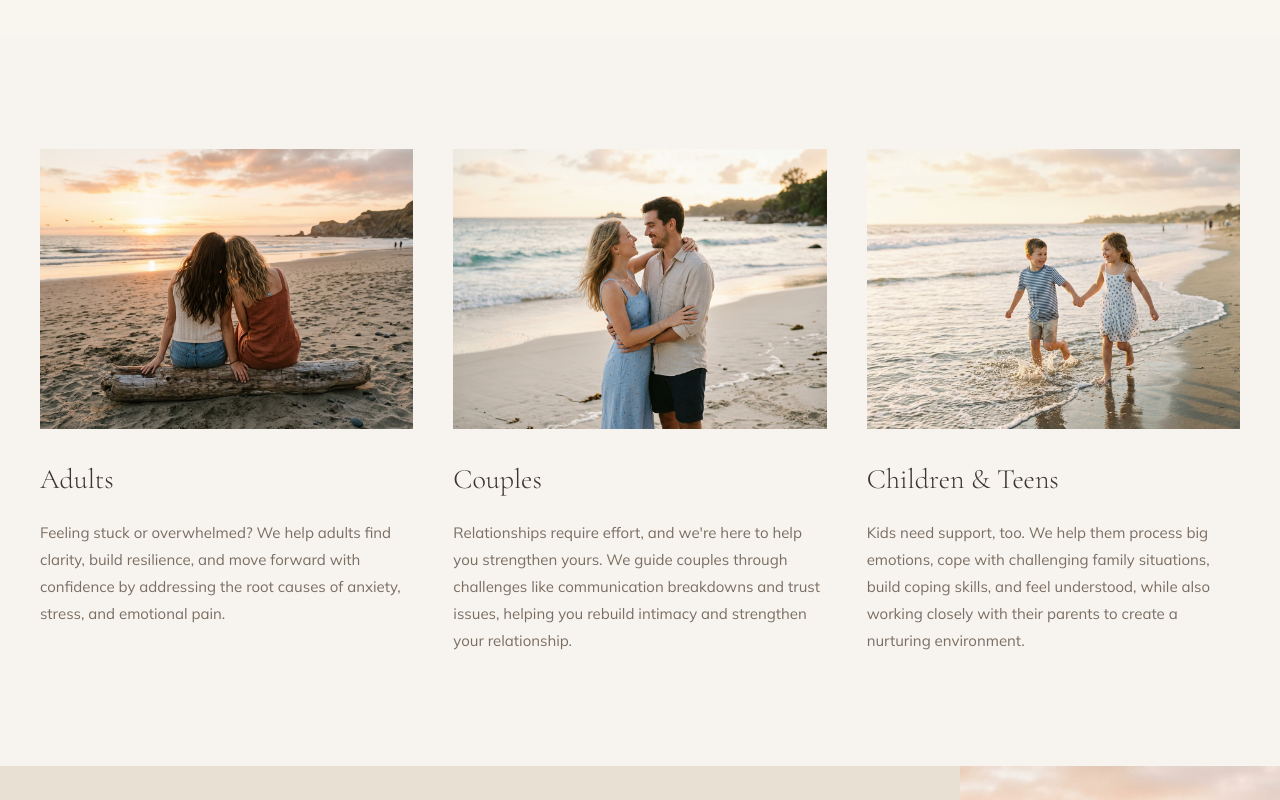
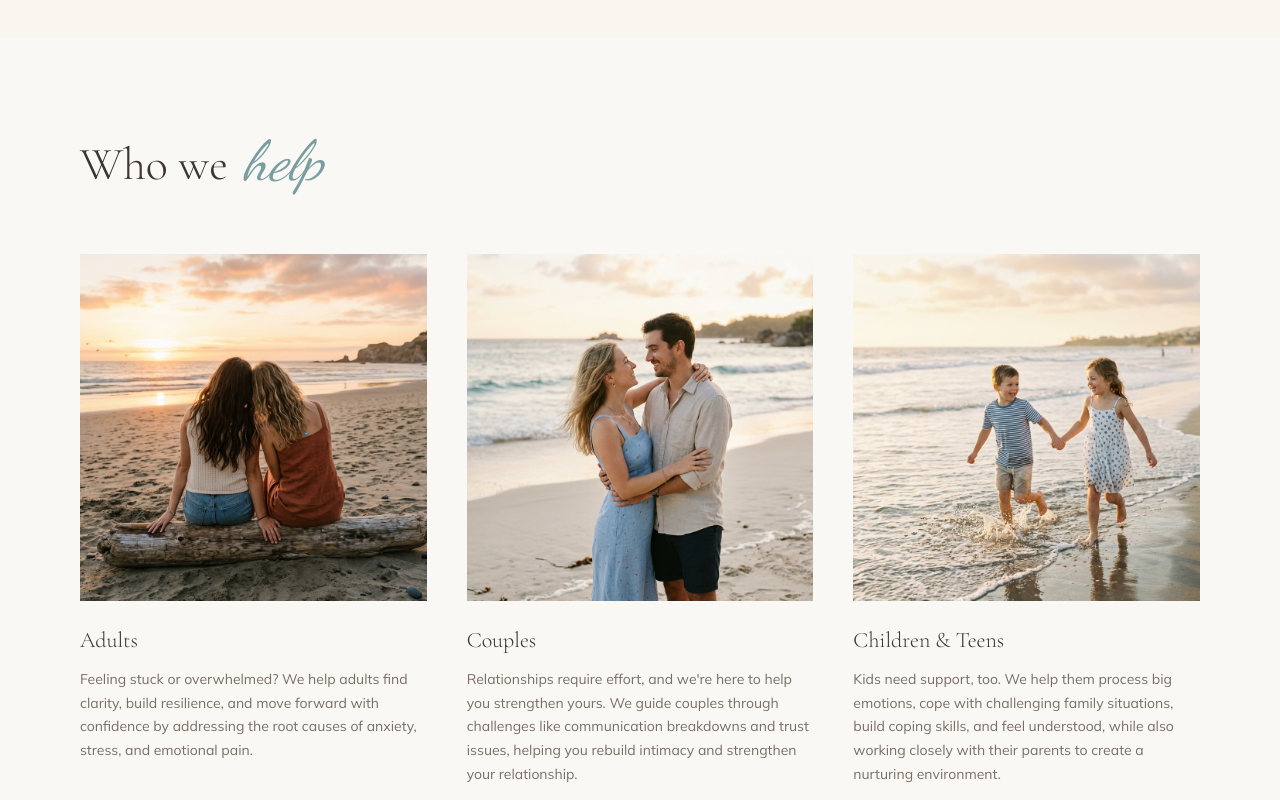
Before and after one commit to uzumaki902/website, a Next.js app: page / in a window 1280 px wide. Shown: the part 1580-2380 px from the top of the page. Built offline with nearby package versions, Linux system fonts and the light colour scheme.

Commit message:
feat: add WhoWeHelpSection component to display service offerings grid

```diff
--- a/src/components/WhoWeHelpSection.tsx
+++ b/src/components/WhoWeHelpSection.tsx
@@ -26,26 +26,37 @@ const cards = [
 
 export default function WhoWeHelpSection() {
   return (
-    <section className="bg-off-white py-20 md:py-28 px-8">
-      <div className="max-w-[1200px] mx-auto">
-        <div className="grid grid-cols-1 md:grid-cols-3 gap-8 md:gap-10">
+    <section className="bg-[#FAF8F5] py-16 md:py-24 px-6 md:px-12 lg:px-20">
+      <div className="max-w-[1240px] mx-auto">
+        {/* Section Heading */}
+        <h2 className="font-serif text-3xl md:text-4xl lg:text-[46px] font-light text-[#3D3530] mb-12 md:mb-16">
+          Who we{" "}
+          <span className="font-script text-[#7A9E9F] italic text-4xl md:text-5xl lg:text-[56px] inline-block ml-1">
+            help
+          </span>
+        </h2>
+
+        {/* 3 Column Grid with Square Images */}
+        <div className="grid grid-cols-1 md:grid-cols-3 gap-6 md:gap-8 lg:gap-10">
           {cards.map((card) => (
-            <div key={card.title} className="group">
-              {/* Image */}
-              <div className="relative aspect-[4/3] mb-8 overflow-hidden">
+            <div key={card.title} className="flex flex-col">
+              {/* Square Image Container */}
+              <div className="relative aspect-square w-full mb-6 overflow-hidden">
                 <Image
                   src={card.image}
                   alt={card.alt}
                   fill
-                  className="object-cover"
+                  className="object-cover object-center"
                 />
               </div>
-              {/* Title */}
-              <h3 className="font-serif text-2xl md:text-[28px] font-light text-charcoal mb-5">
+
+              {/* Card Title */}
+              <h3 className="font-serif text-xl md:text-[22px] font-light text-[#3D3530] mb-3">
                 {card.title}
               </h3>
-              {/* Description */}
-              <p className="font-sans text-sm md:text-[15px] text-brown-light leading-[1.8]">
+
+              {/* Card Description */}
+              <p className="font-sans text-xs md:text-sm text-[#7A6E63] leading-[1.7]">
                 {card.description}
               </p>
             </div>
```
